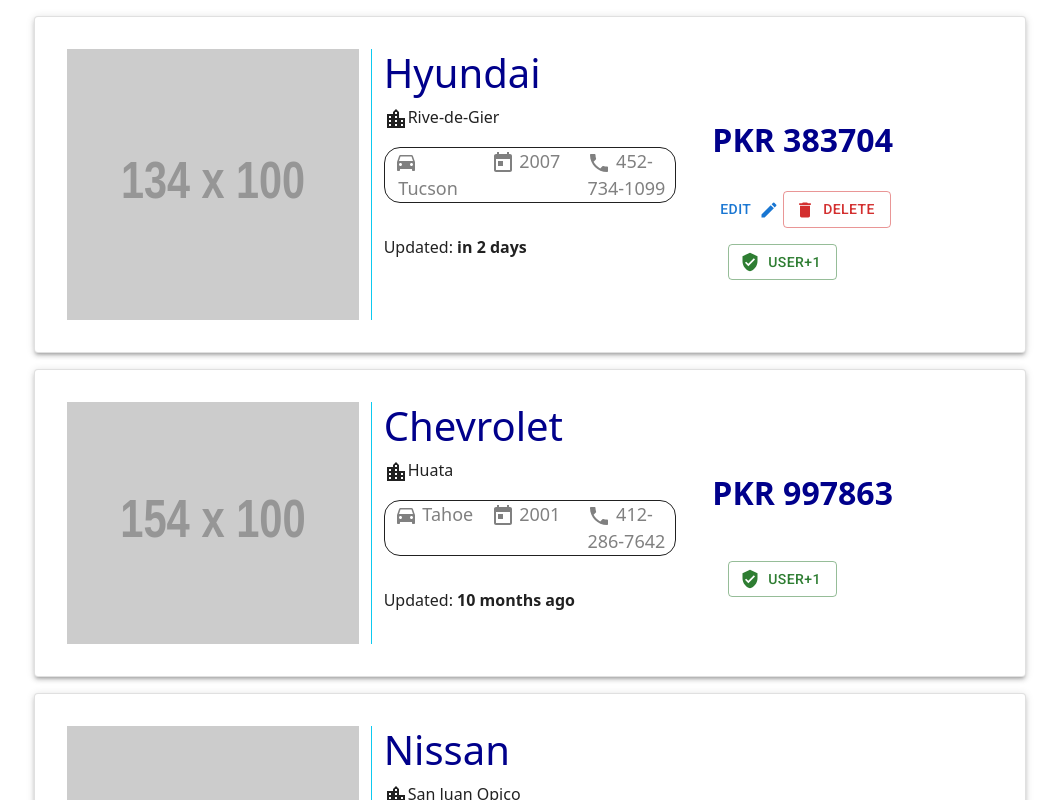
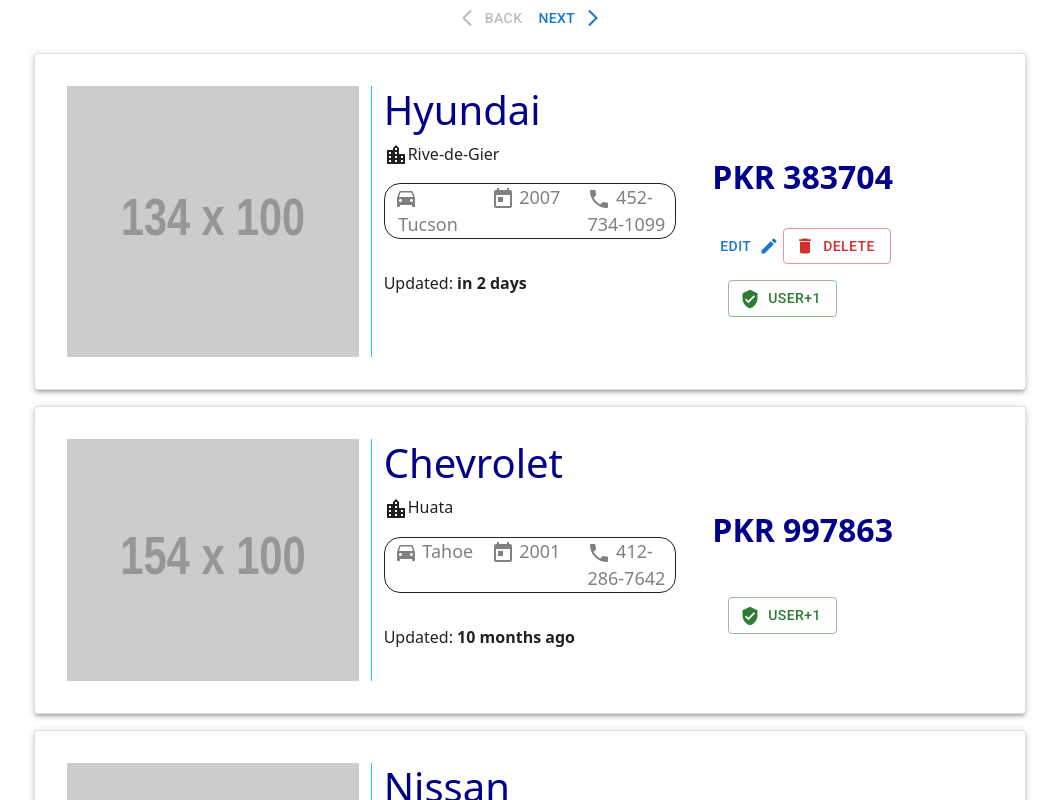
Before and after one commit to ahmadanjum30/JSONParser, a React (Create React App) app: page / in a window 1280 px wide. Shown: the top 800 px of the page, without its empty margins (110-1169 px from the left). Built offline with nearby package versions, Linux system fonts and the light colour scheme.

Commit message:
Added Pagination

```diff
--- a/src/Components/MainView.jsx
+++ b/src/Components/MainView.jsx
@@ -2,15 +2,18 @@
 
 import CarInfo from './CarInfo'
 import EditForm from './EditForm'
+import Protected from './Protected'
 
 import React, { useEffect, useState } from 'react'
 import { useSelector, useDispatch } from 'react-redux'
 import { deleteCar, requestCars } from './Redux/action'
 import { Button, Card, Container } from '@mui/material'
 import { VerifiedUser, Delete, Edit } from '@mui/icons-material'
-import Protected from './Protected'
+import { Box } from '@mui/system'
+import { ArrowForwardIos, ArrowBackIosNew } from '@mui/icons-material'
 
 const MainView = () => {
+  const [currentPage, setCurrentPage] = useState(1)
   const [user, setUser] = useState(3)
   const dispatch = useDispatch()
   const { carsData, isLoading } = useSelector((state) => state)
@@ -33,12 +36,39 @@
     setUser(((user + 1) % 5) + 1)
   }
 
+  const handlePagination = (isNext) => {
+    if (isNext) {
+      setCurrentPage(currentPage + 1)
+    } else {
+      setCurrentPage(currentPage - 1)
+    }
+  }
+
   return (
     <>
+      <Box display="flex" alignItems="center" justifyContent="center">
+        <Button
+          onClick={() => {
+            handlePagination(false)
+          }}
+          startIcon={<ArrowBackIosNew />}
+          disabled={currentPage <= 1}>
+          Back
+        </Button>
+        <Button
+          onClick={() => {
+            handlePagination(true)
+          }}
+          endIcon={<ArrowForwardIos />}
+          disabled={currentPage * 10 >= carsData.length}>
+          Next
+        </Button>
+      </Box>
       {isLoading && <div className="loading">Data loading...</div>}
-      {carsData.map((cars) => {
+      {carsData.map((cars, index) => {
         return (
           <Container key={cars.id}>
+            {index >= (currentPage - 1) * 10 && index < currentPage * 10 && (
               <Card sx={{ p: 4, mt: 2, mb: 2, ml: 10, mr: 10, boxShadow: 3 }} variant="outlined">
                 <div className="row">
                   <div className="col-md-4 border-end border-info">
@@ -90,6 +120,7 @@
                   </div>
                 </div>
               </Card>
+            )}
           </Container>
         )
       })}
```
Lines whose indentation alone changed are shown as unchanged.
